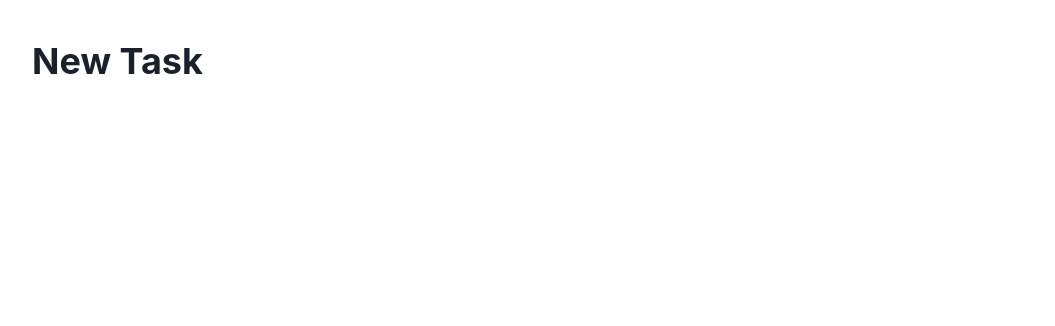
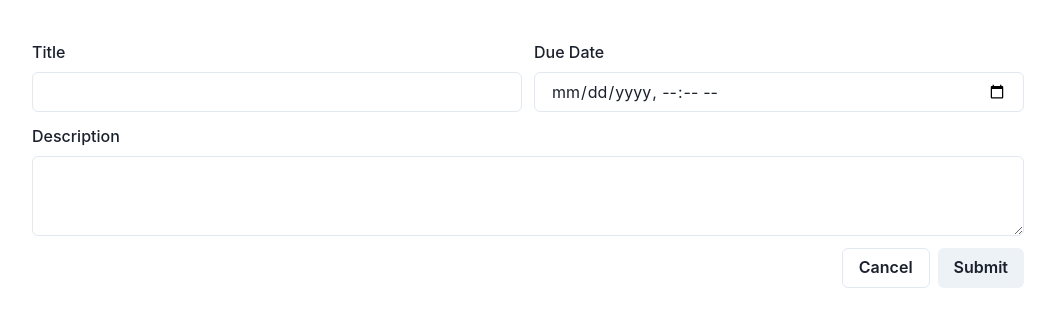
Before and after one commit to reinerb/todo-app, a React (Create React App) app: page /new in a window 1280 px wide. Shown: the top 326 px of the page, without its empty margins (112-1167 px from the left). Built offline with nearby package versions, Linux system fonts and the light colour scheme.

Commit message:
Add NoteForm component

```diff
--- a/src/App.tsx
+++ b/src/App.tsx
@@ -6,6 +6,7 @@ import { Routes, Route } from "react-router-dom";
 
 import { Task } from "./types/Task";
 import TaskList from "./components/TaskList";
+import NoteForm from "./components/NoteForm";
 
 const sampleTask: Task = {
   id: uuid(),
@@ -72,7 +73,7 @@ export const App = () => {
               />
             }
           />
-          <Route path="/new" element={<Heading>New Task</Heading>} />
+          <Route path="/new" element={<NoteForm task={{id: uuid(), title: '', description: '', due: new Date(), complete: false}} updateTasks={updateTasks} />} />
           <Route path=":taskId" element={<Heading>Task Page</Heading>} />
           <Route path=":taskId/edit" />
           <Route path="*" />
--- /dev/null
+++ b/src/components/NoteForm.tsx
@@ -0,0 +1,81 @@
+import {
+  Button,
+  FormControl,
+  FormLabel,
+  GridItem,
+  HStack,
+  Input,
+  SimpleGrid,
+  Textarea,
+} from "@chakra-ui/react";
+import React, { useState } from "react";
+import { Task } from "../types/Task";
+
+interface Props {
+  task: Task;
+  updateTasks: (task: Task) => void;
+}
+
+function NoteForm(props: Props) {
+  const { task, updateTasks } = props;
+  const [title, setTitle] = useState(task.title);
+  const [description, setDescription] = useState(task.description);
+  const [due, setDue] = useState(task.due);
+
+  // Handles form submission by making a new task
+  const handleSubmit = () => {
+    const newTask = {
+      id: task.id,
+      title,
+      description,
+      due,
+      complete: task.complete,
+    };
+
+    updateTasks(newTask);
+  };
+
+  return (
+    <form onSubmit={handleSubmit}>
+      <SimpleGrid w="full" columns={2} columnGap={3} rowGap={3}>
+        <GridItem colSpan={1}>
+          <FormControl>
+            <FormLabel>Title</FormLabel>
+            <Input
+              value={title}
+              onChange={(event) => setTitle(event.target.value)}
+            />
+          </FormControl>
+        </GridItem>
+
+        <GridItem colSpan={1}>
+          <FormControl>
+            <FormLabel>Due Date</FormLabel>
+            <Input
+              type="datetime-local"
+              value={due.toString()}
+              onChange={(event) => setDue(new Date(event.target.value))}
+            />
+          </FormControl>
+        </GridItem>
+        <GridItem colSpan={2}>
+          <FormControl>
+            <FormLabel>Description</FormLabel>
+            <Textarea
+              value={description}
+              onChange={(event) => setDescription(event.target.value)}
+            />
+          </FormControl>
+        </GridItem>
+        <GridItem colSpan={1} colStart={2} justifySelf="end">
+          <HStack>
+            <Button variant="outline">Cancel</Button>
+            <Button type="submit">Submit</Button>
+          </HStack>
+        </GridItem>
+      </SimpleGrid>
+    </form>
+  );
+}
+
+export default NoteForm;
```
